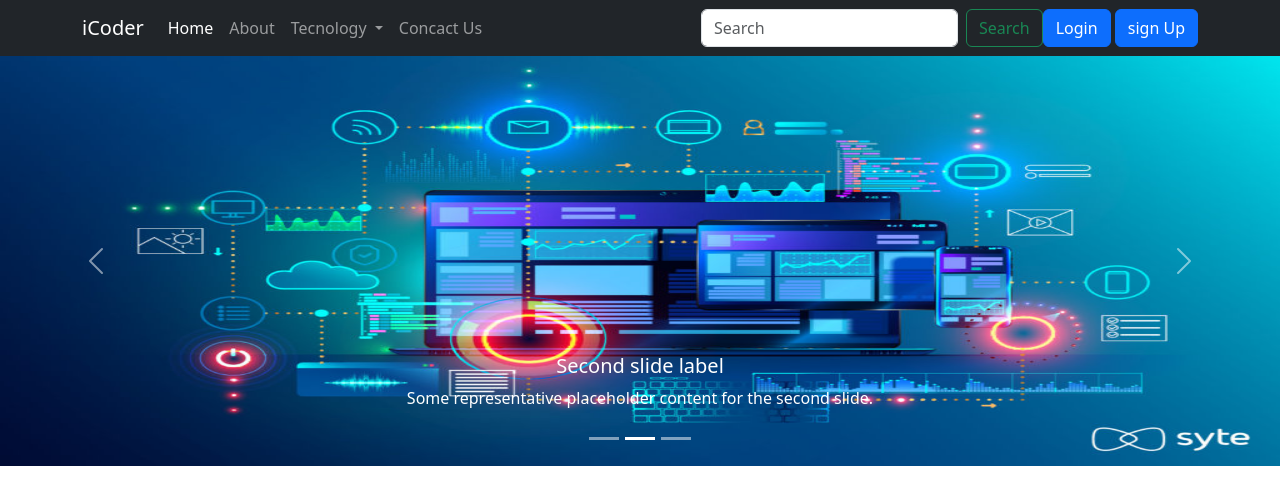
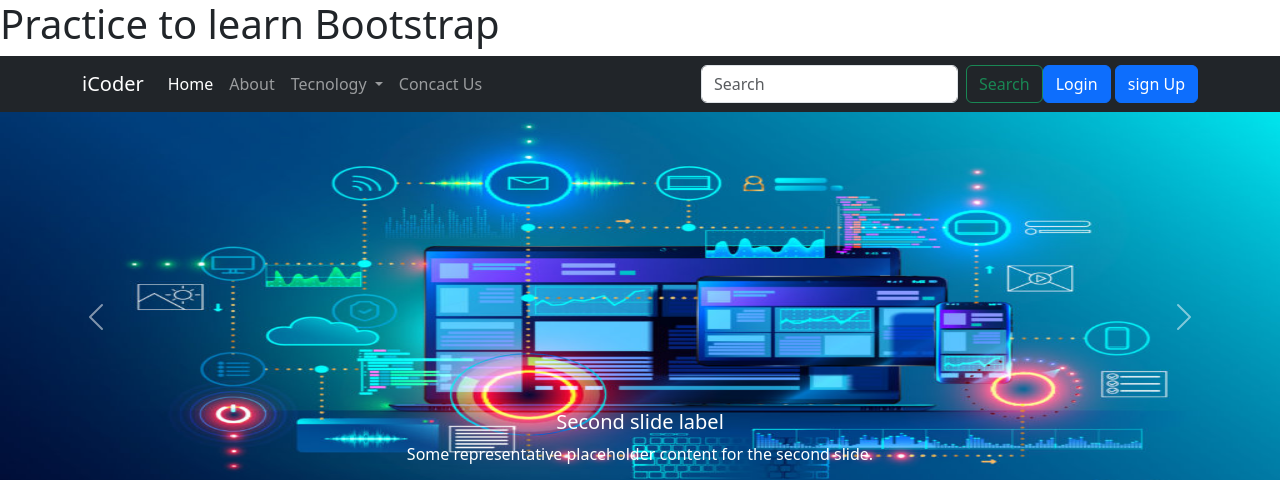
Before and after one commit to sachinm51/iCoder-bootsrap, a plain HTML site: page index.html in a window 1280 px wide. Shown: the top 480 px of the page. Drawn offline with nearby package versions, Linux system fonts and the light colour scheme.

Commit message:
add new paragraph

```diff
--- a/index.html
+++ b/index.html
@@ -12,6 +12,7 @@
     />
   </head>
   <body>
+    <h1>Practice to learn Bootstrap</h1>
     <nav class="navbar navbar-expand-lg navbar-dark bg-dark">
       <div class="container">
         <a class="navbar-brand" href="#">iCoder</a>
```
